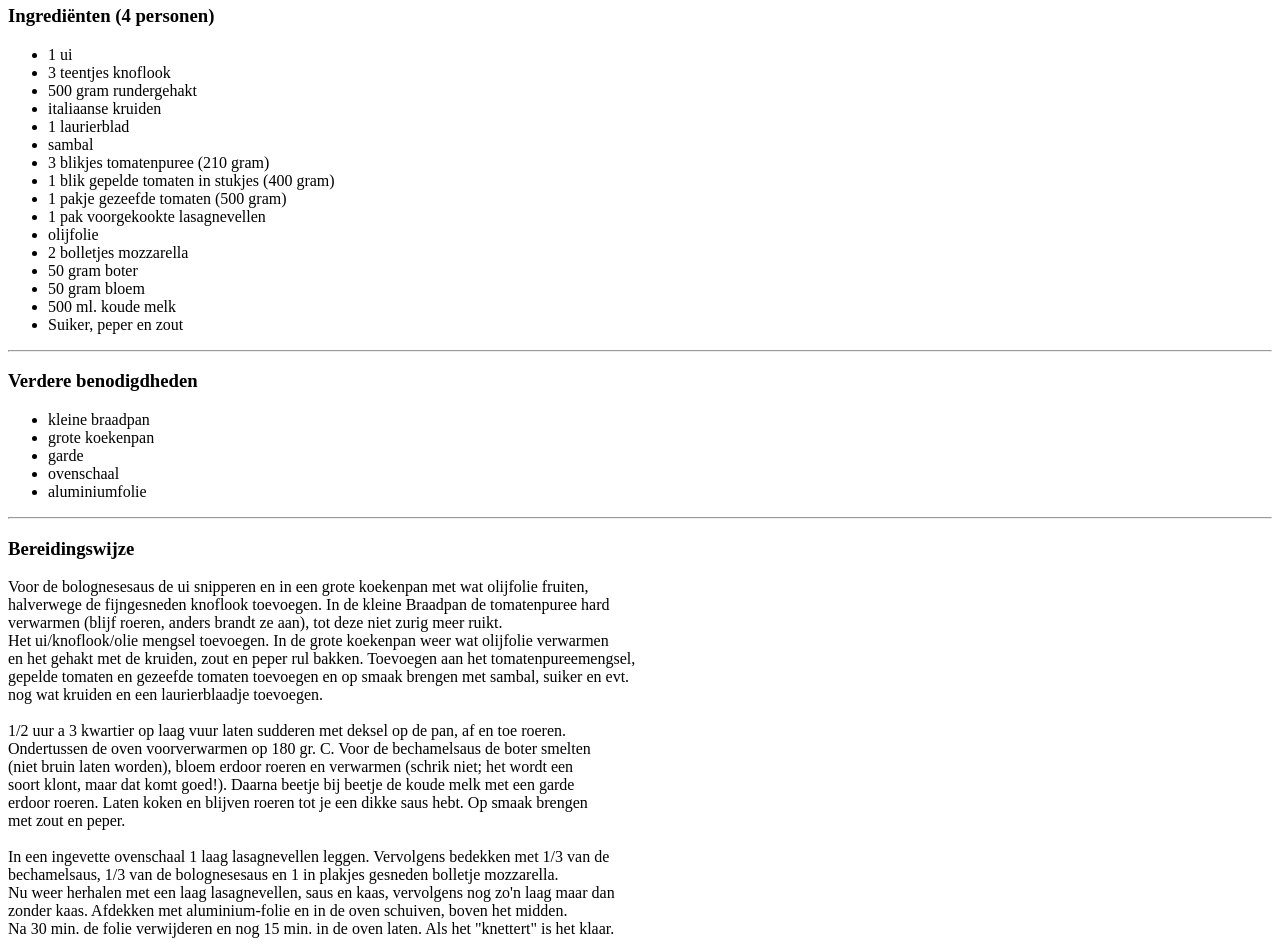
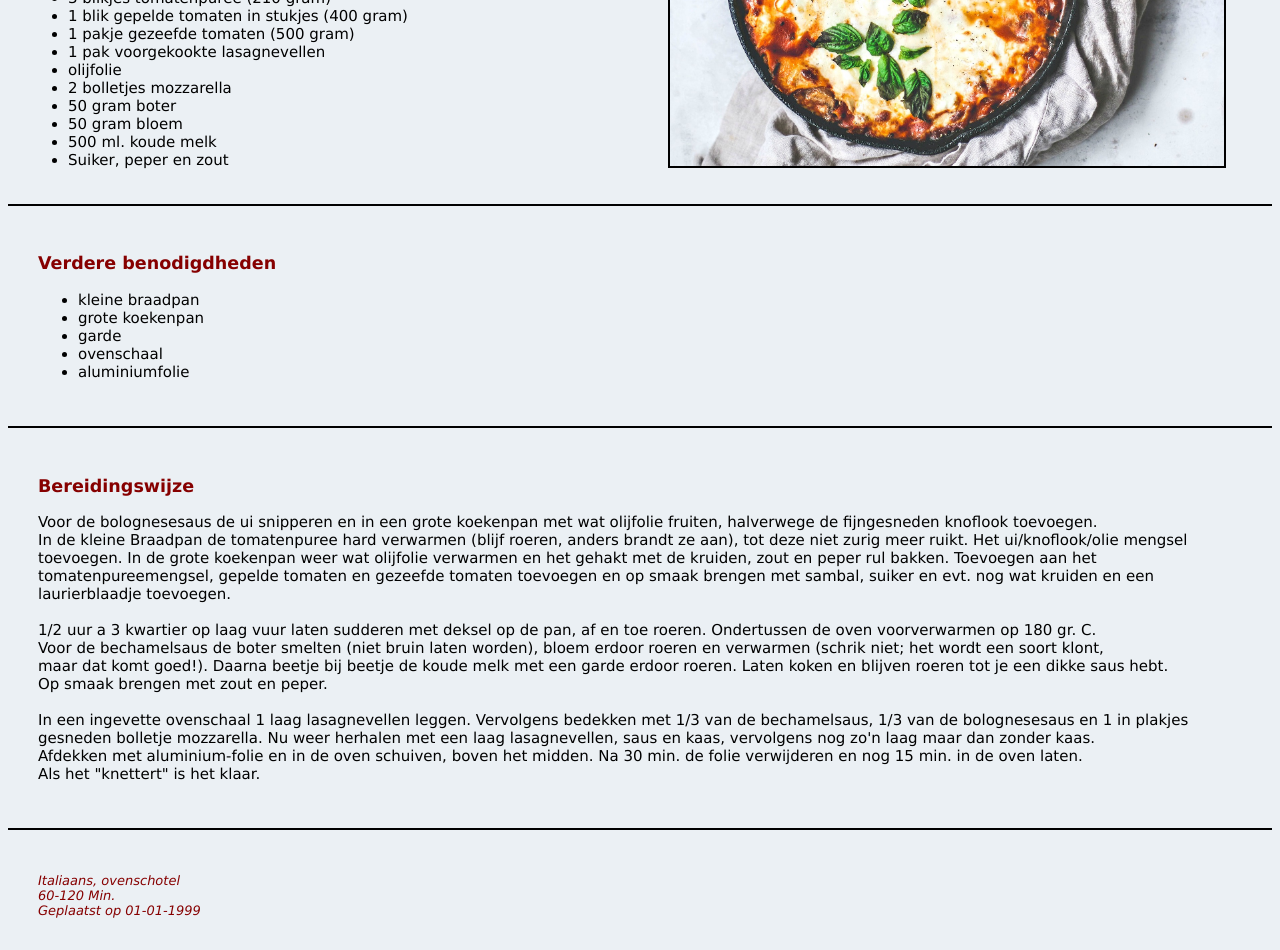
Before and after one commit to MAT5B/les-03, a plain HTML site: page index.html in a window 1280 px wide. Shown: the part 388-1338 px from the top of the page. Drawn offline with Linux system fonts and the light colour scheme.

Commit message:
css edits

```diff
--- a/index.html
+++ b/index.html
@@ -1,10 +1,13 @@
+<!DOCTYPE html>
 <html>
 
     <meta charset="utf-8">
 
 <head>
-    <img src="Lazy-Skillet-Lasagna-FB.jpg" alt="Lasagna Front cover" style="width:554x;height:318px;">
+    <img src="Lazy-Skillet-Lasagna-FB.jpg" alt="Lasagna Front cover" style="width:554x;height:318px;" >
     <title>Lasagna bolognese</title>
+    <link rel="stylesheet" href="style.css">
+
 </head>
 
 <body>
@@ -13,8 +16,8 @@
         <h1>LASAGNA RECEPT</h1>
     </header>
 <main>
-    <section>
-        <h3>Ingrediënten (4 personen)</h3>
+    <section id="ingredienten">
+        <h3 id="ingrediententitel">Ingrediënten (4 personen)</h3>
         <ul>
             <li>1 ui</li>
             <li>3 teentjes knoflook</li>
@@ -33,10 +36,10 @@
             <li>500 ml. koude melk</li>
             <li>Suiker, peper en zout</li>
         </ul>
-        <hr>
+
     </section>
-    <section>
-        <h3>Verdere benodigdheden</h3>
+    <section id="benodigdheden">
+        <h3 id="benodigdhedentitel">Verdere benodigdheden</h3>
         <ul>
             <li>kleine braadpan</li>
             <li>grote koekenpan</li>
@@ -44,31 +47,38 @@
             <li>ovenschaal</li>
             <li>aluminiumfolie</li>
         </ul>
-        <hr>
+
     </section>
-    <section>
-        <h3>Bereidingswijze</h3>
+    <section id="bereidingswijze">
+        <h3 id="bereidingswijzetitel">Bereidingswijze</h3>
         <p>Voor de bolognesesaus de ui snipperen en in een grote koekenpan met wat olijfolie fruiten,
-        </br>    halverwege de fijngesneden knoflook toevoegen. In de kleine Braadpan de tomatenpuree hard
-        </br>    verwarmen (blijf roeren, anders brandt ze aan), tot deze niet zurig meer ruikt.
-        </br>    Het ui/knoflook/olie mengsel toevoegen. In de grote koekenpan weer wat olijfolie verwarmen
-        </br>    en het gehakt met de kruiden, zout en peper rul bakken. Toevoegen aan het tomatenpureemengsel,
-        </br>    gepelde tomaten en gezeefde tomaten toevoegen en op smaak brengen met sambal, suiker en evt.
-        </br>    nog wat kruiden en een laurierblaadje toevoegen.
-        </br>
-        </br>       1/2 uur a 3 kwartier op laag vuur laten sudderen met deksel op de pan, af en toe roeren.
-        </br>        Ondertussen de oven voorverwarmen op 180 gr. C. Voor de bechamelsaus de boter smelten
-        </br>        (niet bruin laten worden), bloem erdoor roeren en verwarmen (schrik niet; het wordt een
-        </br>        soort klont, maar dat komt goed!). Daarna beetje bij beetje de koude melk met een garde
-        </br>        erdoor roeren. Laten koken en blijven roeren tot je een dikke saus hebt. Op smaak brengen
-        </br>        met zout en peper.
-        </br>
-        </br>   In een ingevette ovenschaal 1 laag lasagnevellen leggen. Vervolgens bedekken met 1/3 van de
-        </br>   bechamelsaus, 1/3 van de bolognesesaus en 1 in plakjes gesneden bolletje mozzarella.
-        </br>   Nu weer herhalen met een laag lasagnevellen, saus en kaas, vervolgens nog zo'n laag maar dan
-        </br>   zonder kaas. Afdekken met aluminium-folie en in de oven schuiven, boven het midden.
-        </br>   Na 30 min. de folie verwijderen en nog 15 min. in de oven laten. Als het "knettert" is het klaar.</p>
-        <hr>
+        halverwege de fijngesneden knoflook toevoegen. <br>
+        In de kleine Braadpan de tomatenpuree hard
+        verwarmen (blijf roeren, anders brandt ze aan), tot deze niet zurig meer ruikt.
+        Het ui/knoflook/olie mengsel toevoegen. In de grote koekenpan weer wat olijfolie verwarmen
+        en het gehakt met de kruiden, zout en peper rul bakken. Toevoegen aan het tomatenpureemengsel,
+        gepelde tomaten en gezeefde tomaten toevoegen en op smaak brengen met sambal, suiker en evt.
+        nog wat kruiden en een laurierblaadje toevoegen.
+    <br>
+    <br>
+        1/2 uur a 3 kwartier op laag vuur laten sudderen met deksel op de pan, af en toe roeren.
+        Ondertussen de oven voorverwarmen op 180 gr. C. <br>
+        Voor de bechamelsaus de boter smelten
+        (niet bruin laten worden), bloem erdoor roeren en verwarmen (schrik niet; het wordt een soort klont, <br>
+        maar dat komt goed!). Daarna beetje bij beetje de koude melk met een garde
+        erdoor roeren. Laten koken en blijven roeren tot je een dikke saus hebt. <br>
+        Op smaak brengen
+        met zout en peper.
+       <br>
+       <br>
+        In een ingevette ovenschaal 1 laag lasagnevellen leggen. Vervolgens bedekken met 1/3 van de
+        bechamelsaus, 1/3 van de bolognesesaus en 1 in plakjes gesneden bolletje mozzarella.
+        Nu weer herhalen met een laag lasagnevellen, saus en kaas, vervolgens nog zo'n laag maar dan
+        zonder kaas. <br>
+        Afdekken met aluminium-folie en in de oven schuiven, boven het midden.
+        Na 30 min. de folie verwijderen en nog 15 min. in de oven laten. <br>
+        Als het "knettert" is het klaar.</p>
+
     </section>
 </main>
 <footer>
--- /dev/null
+++ b/style.css
@@ -0,0 +1,61 @@
+body{
+    background: rgb(235, 240, 244);
+    font-family: Verdana, Geneva, Tahoma, sans-serif;
+    font-size: 14px;
+}
+
+img {
+    position: absolute;
+    right: 54px;
+    top: 234px;
+    border: 2px solid black;
+}
+
+header{
+border-top: 25px solid rgb(0, 116, 0);
+border-bottom: 25px solid rgb(134, 0, 0);
+width: 600px
+
+font-family: 'Times New Roman', Times, serif;
+font-size: 18px;
+padding: 30px;
+}
+
+#ingredienten{
+    max width: 600px;
+    margin: 0 auto;
+    padding: 20px;
+    border-bottom: 2px solid black;
+    font-size: 15px;
+}
+
+#ingrediententitel{ color: rgb(134, 0, 0);}
+
+#benodigdheden{
+    max width: 600px;
+    margin: 0 auto;
+    padding: 30px;
+    border-bottom: 2px solid black;
+    font-size: 15px;
+}
+
+#benodigdhedentitel{color: rgb(134, 0, 0);}
+
+#bereidingswijze{
+    max width: 600px;
+    margin: 0 auto;
+    padding: 30px;
+    border-bottom: 2px solid black;
+    font-size: 15px;
+}
+
+#bereidingswijzetitel{ color: rgb(134, 0, 0);}
+
+footer{
+    max width: 600px;
+    margin: 0 auto;
+    padding: 30px;
+font-style: italic;
+color: rgb(134, 0, 0);
+font-size: 13px;
+}
```
